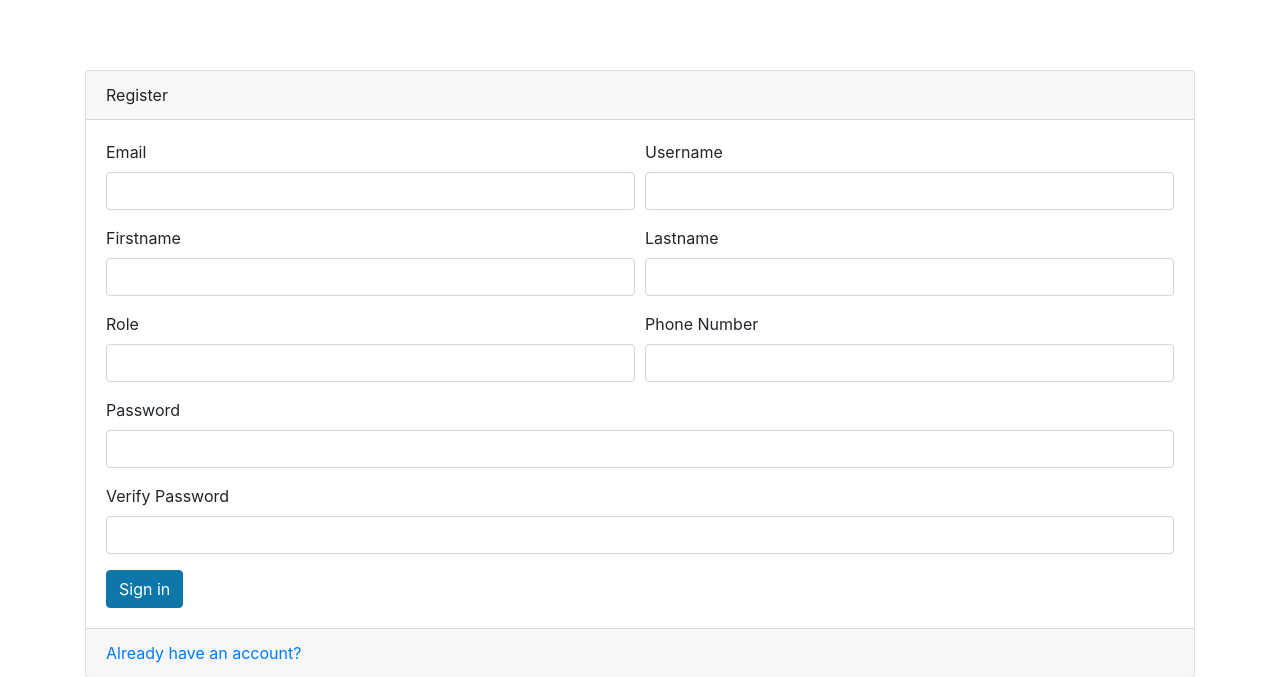
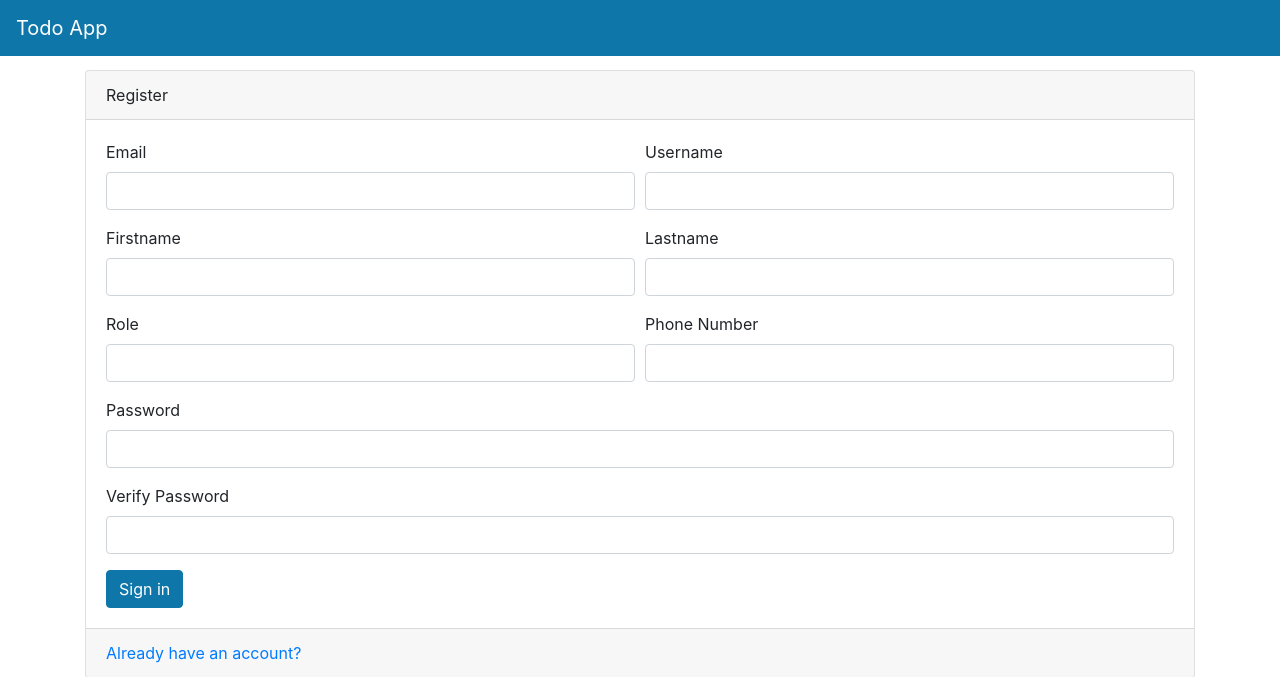
Before and after one commit to SouvickMazumdar/FastAPI, a FastAPI app: page /auth/register-page in a window 1280 px wide. Shown: the top 677 px of the page. Run offline with FastAPI, Linux system fonts and the light colour scheme; some libraries are stand-ins or nearby versions.

Commit message:
Creating the navbar

```diff
--- a/TodoApp/templates/layout.html
+++ b/TodoApp/templates/layout.html
@@ -8,6 +8,8 @@
     <title>TodoApp</title>
 </head>
 <body>
+
+    {% include 'navbar.html' %}
     {% block content %}
 
     {% endblock %}
--- /dev/null
+++ b/TodoApp/templates/navbar.html
@@ -0,0 +1,26 @@
+<div>
+    <nav class="navbar navbar-expand-md navbar-dark main-color fixed-top">
+        <a  class="navbar-brand" href="#">Todo App</a>
+        <button class="navbar-toggler" type="button" data-toggle="collapse" data-target="#navbarNav"
+                aria-controls="navbarNav" aria-expanded="false" aria-label="Toggle navigation">
+            <span class="navbar-toggler-icon"></span>
+        </button>
+        <div class="collapse navbar-collapse" id="navbarNav">
+            <ul class="navbar-nav">
+                {% if user %}
+                <li class="nav-item active">
+                    <a href="/todos/todo-page" class="nav-link">Home</a>
+
+                </li>
+                {% endif %}
+            </ul>
+            <ul class="navbar-nav ml-auto">
+                {% if user %}
+                <li class="nav-item m-1">
+                    <a href="" type="button" class="btn btn-outline-light text-white" onclick="logout()">Logout</a>
+                </li>
+                {% endif %}
+            </ul>
+        </div>
+    </nav>
+</div>
```
